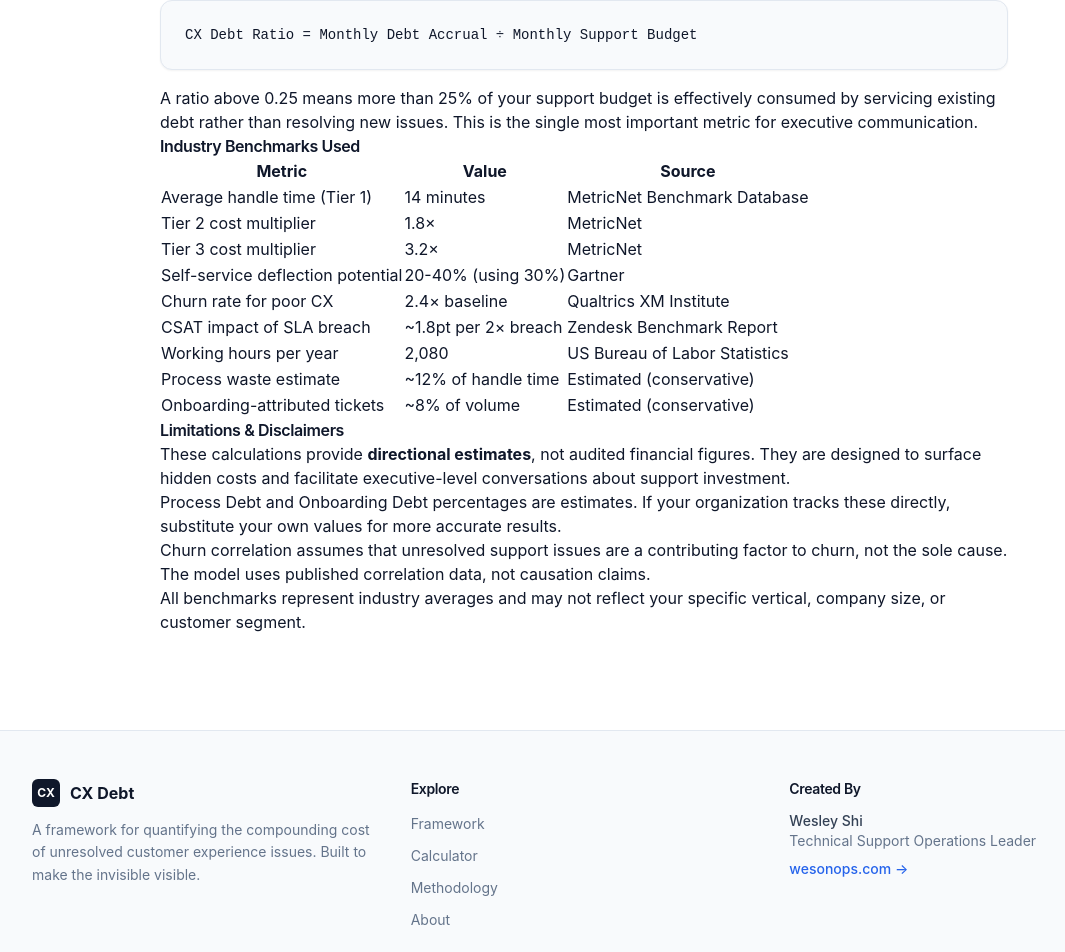
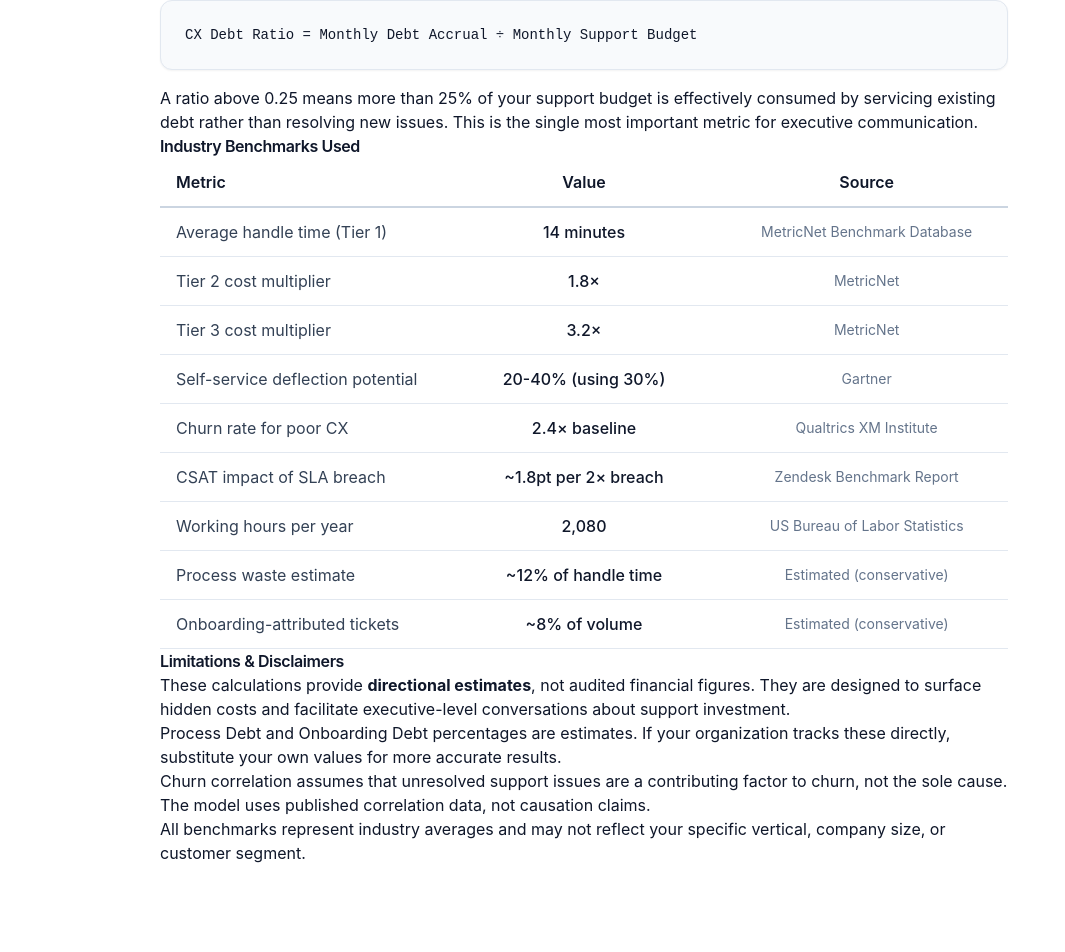
Before and after one commit to wesleyshiCX/cxdebt, a Next.js app: page /methodology in a window 1280 px wide. Shown: the part 1368-2320 px from the top of the page, without its empty margins (56-1121 px from the left). Built offline with nearby package versions, Linux system fonts and the light colour scheme.

Commit message:
Fix methodology table width constraint

```diff
--- a/src/app/methodology/page.tsx
+++ b/src/app/methodology/page.tsx
@@ -95,65 +95,66 @@ export default function MethodologyPage() {
           </p>
 
           {/* Benchmarks Table */}
-          <h2>Industry Benchmarks Used</h2>
-          <div className="overflow-x-auto">
-            <table>
+                   <h2>Industry Benchmarks Used</h2>
+          <div className="overflow-x-auto not-prose">
+            <table className="w-full border-collapse">
               <thead>
-                <tr>
-                  <th>Metric</th>
-                  <th>Value</th>
-                  <th>Source</th>
+                <tr className="border-b-2 border-slate-300">
+                  <th className="text-left py-3 px-4 font-semibold text-slate-900 w-1/3">Metric</th>
+                  <th className="text-center py-3 px-4 font-semibold text-slate-900 w-1/3">Value</th>
+                  <th className="text-center py-3 px-4 font-semibold text-slate-900 w-1/3">Source</th>
                 </tr>
               </thead>
               <tbody>
-                <tr>
-                  <td>Average handle time (Tier 1)</td>
-                  <td>14 minutes</td>
-                  <td>MetricNet Benchmark Database</td>
+                <tr className="border-b border-slate-200">
+                  <td className="text-left py-3 px-4 text-slate-700">Average handle time (Tier 1)</td>
+                  <td className="text-center py-3 px-4 text-slate-900 font-medium">14 minutes</td>
+                  <td className="text-center py-3 px-4 text-slate-500 text-sm">MetricNet Benchmark Database</td>
                 </tr>
-                <tr>
-                  <td>Tier 2 cost multiplier</td>
-                  <td>1.8×</td>
-                  <td>MetricNet</td>
+                <tr className="border-b border-slate-200">
+                  <td className="text-left py-3 px-4 text-slate-700">Tier 2 cost multiplier</td>
+                  <td className="text-center py-3 px-4 text-slate-900 font-medium">1.8×</td>
+                  <td className="text-center py-3 px-4 text-slate-500 text-sm">MetricNet</td>
                 </tr>
-                <tr>
-                  <td>Tier 3 cost multiplier</td>
-                  <td>3.2×</td>
-                  <td>MetricNet</td>
+                <tr className="border-b border-slate-200">
+                  <td className="text-left py-3 px-4 text-slate-700">Tier 3 cost multiplier</td>
+                  <td className="text-center py-3 px-4 text-slate-900 font-medium">3.2×</td>
+                  <td className="text-center py-3 px-4 text-slate-500 text-sm">MetricNet</td>
                 </tr>
-                <tr>
-                  <td>Self-service deflection potential</td>
-                  <td>20-40% (using 30%)</td>
-                  <td>Gartner</td>
+                <tr className="border-b border-slate-200">
+                  <td className="text-left py-3 px-4 text-slate-700">Self-service deflection potential</td>
+                  <td className="text-center py-3 px-4 text-slate-900 font-medium">20-40% (using 30%)</td>
+                  <td className="text-center py-3 px-4 text-slate-500 text-sm">Gartner</td>
                 </tr>
-                <tr>
-                  <td>Churn rate for poor CX</td>
-                  <td>2.4× baseline</td>
-                  <td>Qualtrics XM Institute</td>
+                <tr className="border-b border-slate-200">
+                  <td className="text-left py-3 px-4 text-slate-700">Churn rate for poor CX</td>
+                  <td className="text-center py-3 px-4 text-slate-900 font-medium">2.4× baseline</td>
+                  <td className="text-center py-3 px-4 text-slate-500 text-sm">Qualtrics XM Institute</td>
                 </tr>
-                <tr>
-                  <td>CSAT impact of SLA breach</td>
-                  <td>~1.8pt per 2× breach</td>
-                  <td>Zendesk Benchmark Report</td>
+                <tr className="border-b border-slate-200">
+                  <td className="text-left py-3 px-4 text-slate-700">CSAT impact of SLA breach</td>
+                  <td className="text-center py-3 px-4 text-slate-900 font-medium">~1.8pt per 2× breach</td>
+                  <td className="text-center py-3 px-4 text-slate-500 text-sm">Zendesk Benchmark Report</td>
                 </tr>
-                <tr>
-                  <td>Working hours per year</td>
-                  <td>2,080</td>
-                  <td>US Bureau of Labor Statistics</td>
+                <tr className="border-b border-slate-200">
+                  <td className="text-left py-3 px-4 text-slate-700">Working hours per year</td>
+                  <td className="text-center py-3 px-4 text-slate-900 font-medium">2,080</td>
+                  <td className="text-center py-3 px-4 text-slate-500 text-sm">US Bureau of Labor Statistics</td>
                 </tr>
-                <tr>
-                  <td>Process waste estimate</td>
-                  <td>~12% of handle time</td>
-                  <td>Estimated (conservative)</td>
+                <tr className="border-b border-slate-200">
+                  <td className="text-left py-3 px-4 text-slate-700">Process waste estimate</td>
+                  <td className="text-center py-3 px-4 text-slate-900 font-medium">~12% of handle time</td>
+                  <td className="text-center py-3 px-4 text-slate-500 text-sm">Estimated (conservative)</td>
                 </tr>
-                <tr>
-                  <td>Onboarding-attributed tickets</td>
-                  <td>~8% of volume</td>
-                  <td>Estimated (conservative)</td>
+                <tr className="border-b border-slate-200">
+                  <td className="text-left py-3 px-4 text-slate-700">Onboarding-attributed tickets</td>
+                  <td className="text-center py-3 px-4 text-slate-900 font-medium">~8% of volume</td>
+                  <td className="text-center py-3 px-4 text-slate-500 text-sm">Estimated (conservative)</td>
                 </tr>
               </tbody>
             </table>
           </div>
+
 
           <h2>Limitations &amp; Disclaimers</h2>
           <ul>
```
